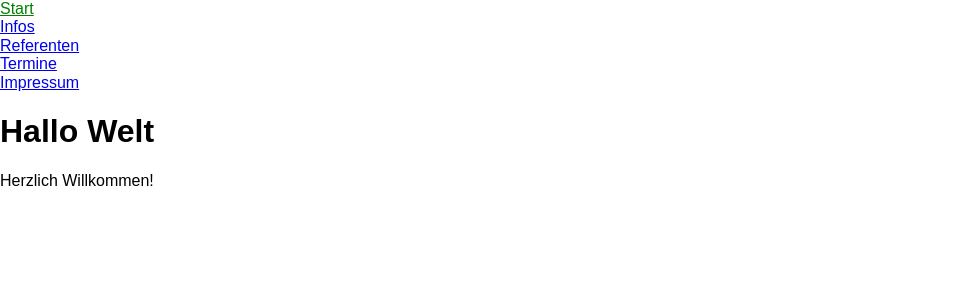
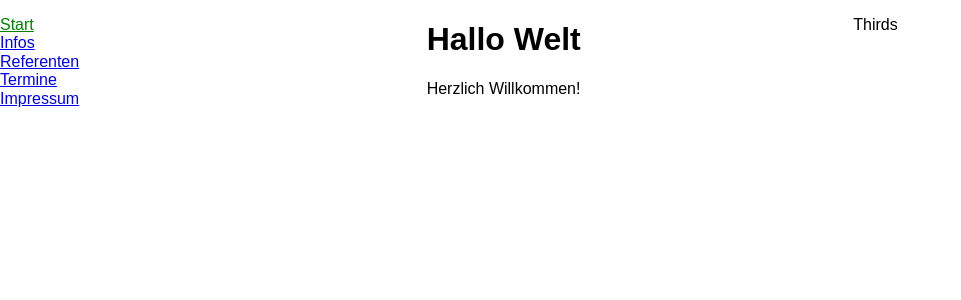
Before and after one commit to manuelpaul86/manuelpaul86.github.io, a Jekyll site: the page built from index.md, in a window 1280 px wide. Shown: the top 300 px of the page, without its empty margins (0-961 px from the left). Built offline with Jekyll 4.4.1, drawn with Linux system fonts in a browser that asks for light colours; nearby versions of some CDN libraries.

Commit message:
Update default.html

```diff
--- a/_layouts/default.html
+++ b/_layouts/default.html
@@ -8,7 +8,10 @@
     <title>{{ page.title }}</title>
   </head>
   <body>
-    {% include navigation.html %}
-    {{ content }}
+    <div class="pure-g">
+      <div class="pure-u-1-3"><p>{% include navigation.html %}</p></div>
+      <div class="pure-u-1-3"><p>{{ content }}</p></div>
+      <div class="pure-u-1-3"><p>Thirds</p></div>
+    </div>
   </body>
 </html>
```
